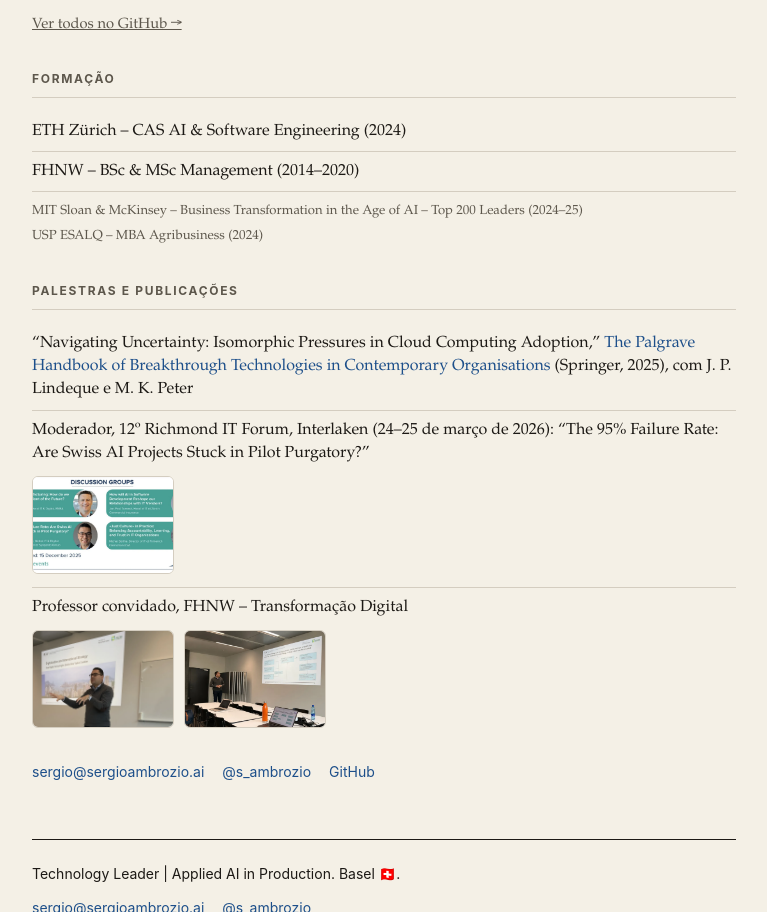
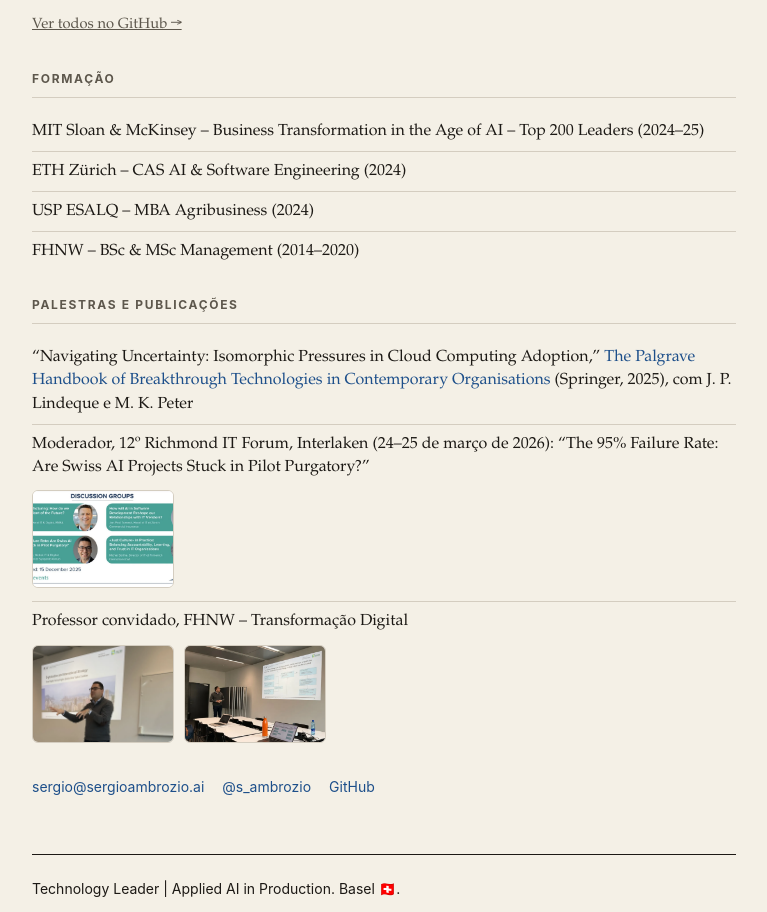
Before and after one commit to Sergio-Ambrozio/my-personal-website, a website: page about/index.html in a window 1280 px wide. Shown: the part 1132-2044 px from the top of the page, without its empty margins (256-1023 px from the left). Drawn offline with Linux system fonts and the light colour scheme.

Commit message:
Revert "Education: MIT Sloan/McKinsey and USP ESALQ as discreet secondary lines"
This reverts commit 104cb7ace8c46dd7b0d334014b36944bad1b1431.

```diff
--- a/about/index.html
+++ b/about/index.html
@@ -147,10 +147,10 @@
             <section class="section">
                 <h2 class="section-title"><span class="i18n-en">Education</span><span class="i18n-pt">Formação</span></h2>
                 <ul class="fact-list">
+                    <li>MIT Sloan &amp; McKinsey – Business Transformation in the Age of AI – Top 200 Leaders (2024–25)</li>
                     <li>ETH Zürich – CAS AI &amp; Software Engineering (2024)</li>
+                    <li>USP ESALQ – MBA Agribusiness (2024)</li>
                     <li>FHNW – BSc &amp; MSc Management (2014–2020)</li>
-                    <li class="minor">MIT Sloan &amp; McKinsey – Business Transformation in the Age of AI – Top 200 Leaders (2024–25)</li>
-                    <li class="minor">USP ESALQ – MBA Agribusiness (2024)</li>
                 </ul>
             </section>
 
--- a/site.css
+++ b/site.css
@@ -805,14 +805,3 @@ html:not([data-lang="pt"]) .i18n-pt {
 .about-bio + .role-now {
     margin-top: 0.9rem;
 }
-
-.fact-list li.minor {
-    padding: 0.2rem 0;
-    border: 0;
-    color: var(--muted);
-    font-size: 0.82rem;
-}
-
-.fact-list li:not(.minor) + li.minor {
-    padding-top: 0.6rem;
-}
```
